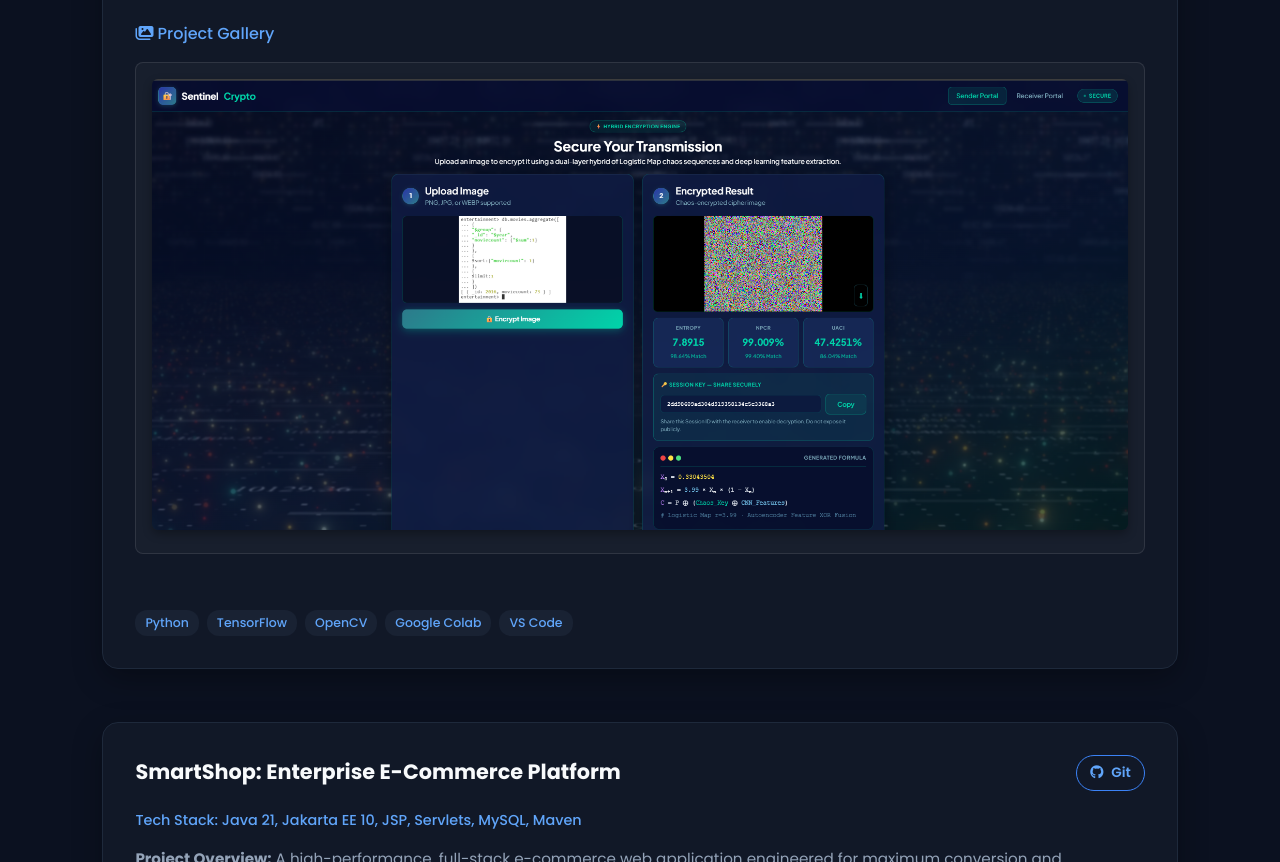
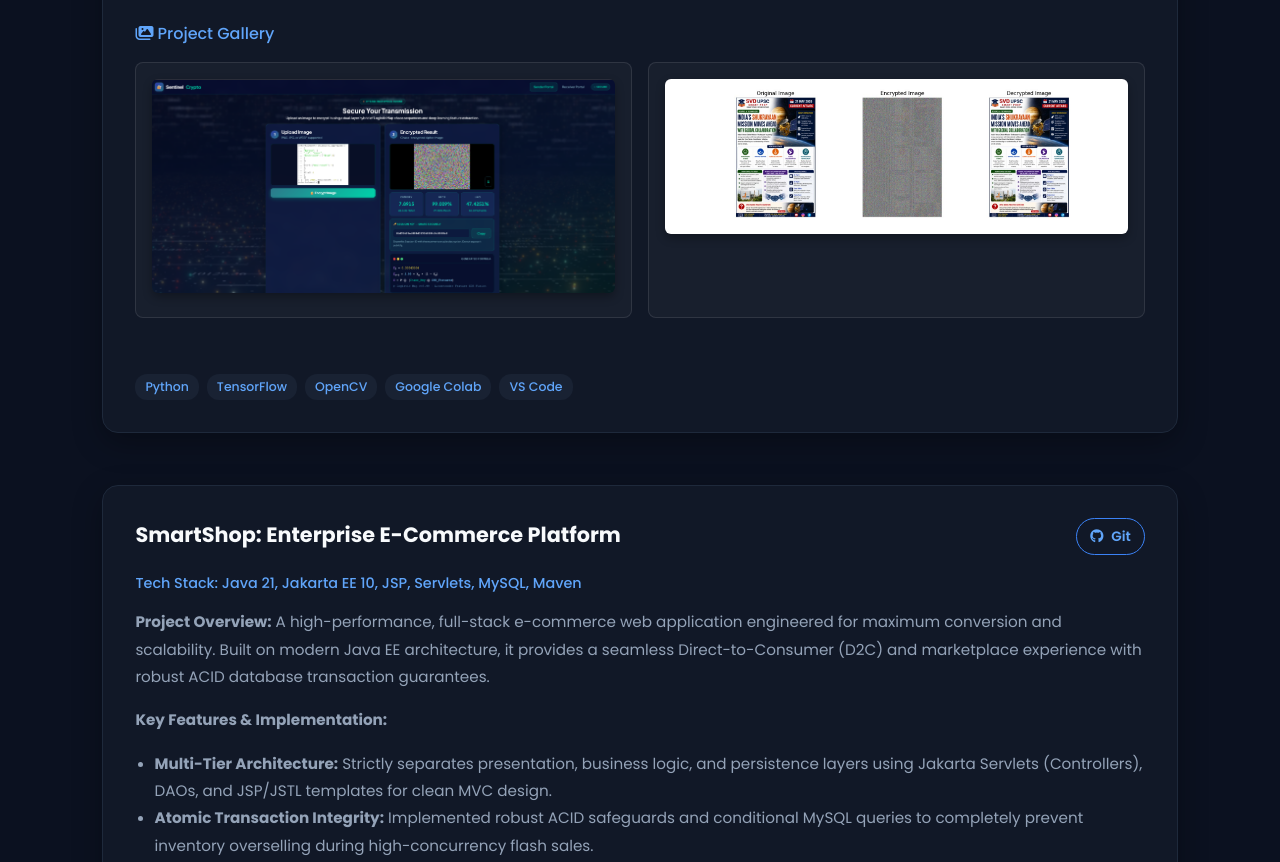
Before and after one commit to Shashank-v19/Shashank.V_Portfolio, a plain HTML site: page project.html in a window 1280 px wide. Shown: the part 2013-2875 px from the top of the page. Drawn offline with Linux system fonts and the light colour scheme.

Commit message:
Update project gallery with new images
Removed commented-out sections and added a new image.

```diff
--- a/project.html
+++ b/project.html
@@ -220,10 +220,10 @@
                             <div class="project-gallery-item">
                                 <img src="./images/secure image 1.png" alt="Secure Image Encryption - Output">
                             </div>
-                            <!-- <div class="project-gallery-item">
-                                <!-- <img src="./images/project3-img2.jpg" alt="Secure Image Encryption - Pipeline"> -->
-                            <!-- </div>
                             <div class="project-gallery-item">
+                                <img src="./images/secure image 2.jpeg" alt="Secure Image Encryption - Pipeline">
+                            </div>
+                            <!--<div class="project-gallery-item">
                                 <!-- <img src="./images/project3-img3.jpg" alt="Secure Image Encryption - Metrics"> -->
                             <!-- </div> -->
                         </div>
```
